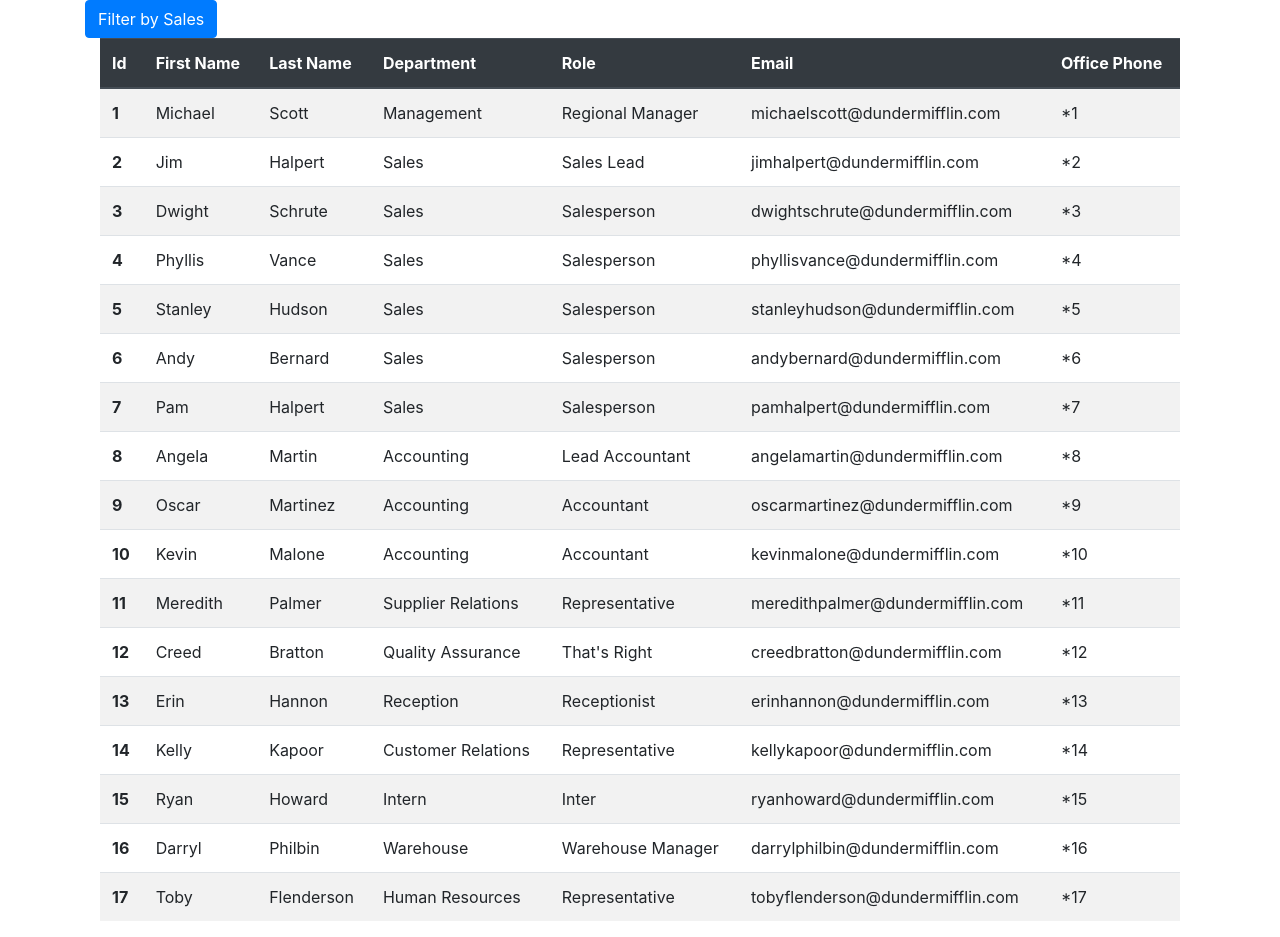
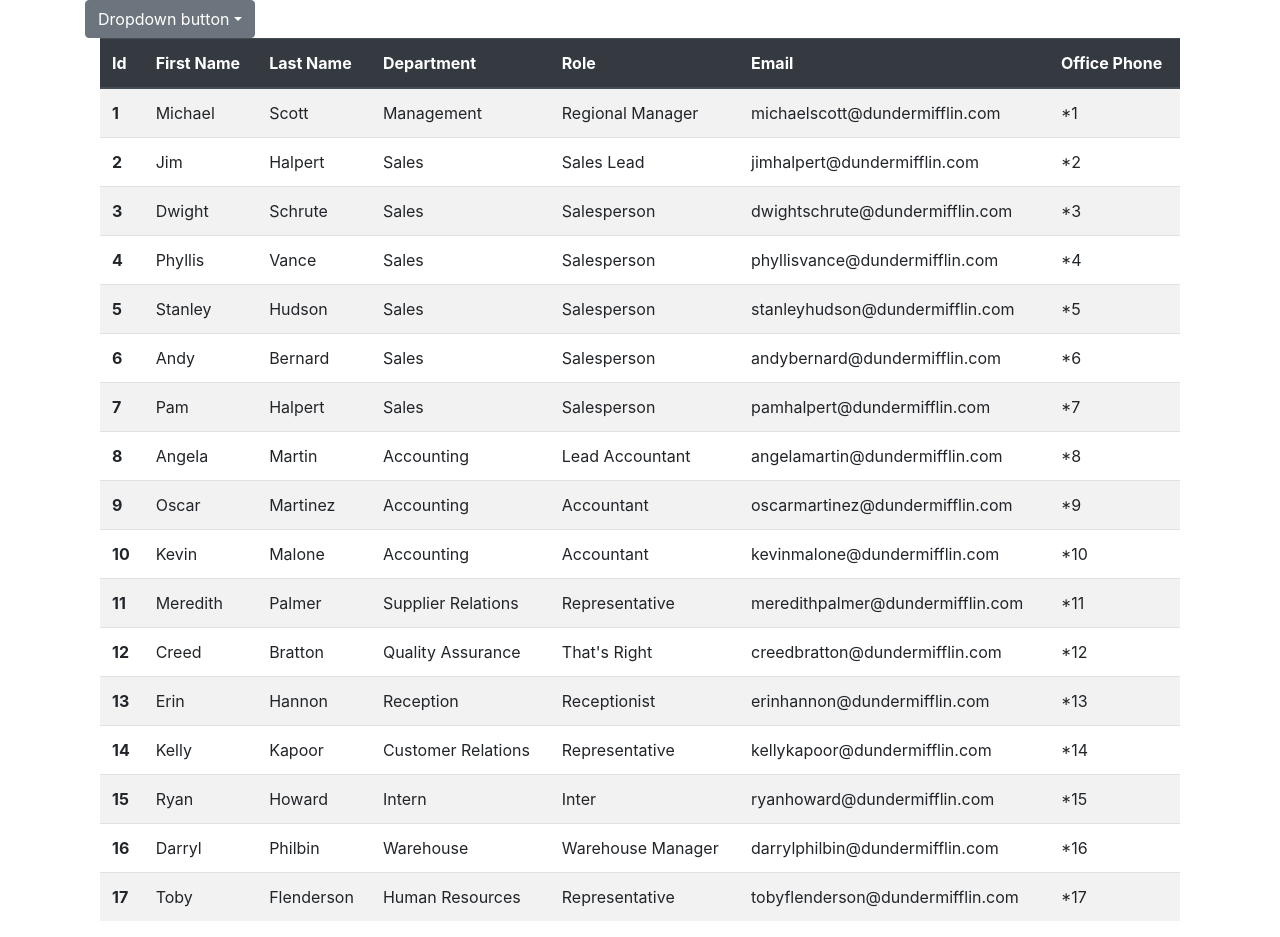
Before and after one commit to dmabell693/React-Employee-Directory, a React (Create React App) app: page / in a window 1280 px wide. Built offline with nearby package versions, Linux system fonts and the light colour scheme.

Commit message:
added jQuery to index.html to make Bootstrap fully functional. dropdown button now holds click events to filter by multiple categories and reset form

```diff
--- a/public/index.html
+++ b/public/index.html
@@ -1,14 +1,12 @@
 <!DOCTYPE html>
 <html lang="en">
+
 <head>
   <meta charset="utf-8" />
   <link rel="icon" href="%PUBLIC_URL%/favicon.ico" />
   <meta name="viewport" content="width=device-width, initial-scale=1" />
   <meta name="theme-color" content="#000000" />
-    <meta
-      name="description"
-      content="Web site created using create-react-app"
-    />
+  <meta name="description" content="Web site created using create-react-app" />
   <link rel="apple-touch-icon" href="%PUBLIC_URL%/logo192.png" />
   <!--
       manifest.json provides metadata used when your web app is installed on a
@@ -24,9 +22,11 @@
       work correctly both with client-side routing and a non-root public URL.
       Learn how to configure a non-root public URL by running `npm run build`.
     -->
-    <link rel="stylesheet" href="https://stackpath.bootstrapcdn.com/bootstrap/4.5.0/css/bootstrap.min.css" integrity="sha384-9aIt2nRpC12Uk9gS9baDl411NQApFmC26EwAOH8WgZl5MYYxFfc+NcPb1dKGj7Sk" crossorigin="anonymous">
+  <link rel="stylesheet" href="https://stackpath.bootstrapcdn.com/bootstrap/4.5.0/css/bootstrap.min.css"
+    integrity="sha384-9aIt2nRpC12Uk9gS9baDl411NQApFmC26EwAOH8WgZl5MYYxFfc+NcPb1dKGj7Sk" crossorigin="anonymous">
   <title>React App</title>
 </head>
+
 <body>
   <noscript>You need to enable JavaScript to run this app.</noscript>
   <div id="root"></div>
@@ -40,5 +40,17 @@
       To begin the development, run `npm start` or `yarn start`.
       To create a production bundle, use `npm run build` or `yarn build`.
     -->
+  <script src="https://code.jquery.com/jquery-3.3.1.slim.min.js"
+    integrity="sha384-q8i/X+965DzO0rT7abK41JStQIAqVgRVzpbzo5smXKp4YfRvH+8abtTE1Pi6jizo"
+    crossorigin="anonymous"></script>
+
+  <script src="https://cdnjs.cloudflare.com/ajax/libs/popper.js/1.14.0/umd/popper.min.js"
+    integrity="sha384-cs/chFZiN24E4KMATLdqdvsezGxaGsi4hLGOzlXwp5UZB1LY//20VyM2taTB4QvJ"
+    crossorigin="anonymous"></script>
+
+  <script src="https://stackpath.bootstrapcdn.com/bootstrap/4.1.0/js/bootstrap.min.js"
+    integrity="sha384-uefMccjFJAIv6A+rW+L4AHf99KvxDjWSu1z9VI8SKNVmz4sk7buKt/6v9KI65qnm"
+    crossorigin="anonymous"></script>
 </body>
+
 </html>
--- a/src/App.js
+++ b/src/App.js
@@ -7,23 +7,42 @@
 import employees from "./employees.json";
 import './App.css';
 
+
+const defaultState = {
+  employees: employees
+}
+
 class App extends React.Component {
 
-  state = {
-    employees: employees
+  state = defaultState;
+
+  // defaultState = {employees};
+
+  resetForm = () => {
+    this.setState(defaultState);
   }
 
+  // filterDepartment = department => {
+  //   let deptArr = this.state.employees.filter(employee => employee.department === department);
+  //   this.setState({employees: deptArr});
+  // }
   filterSales = () => {
     let salesArr = this.state.employees.filter(employee => employee.department === "Sales");
     this.setState({employees: salesArr});
   }
 
+  filterRepresentative = () => {
+    let repArr = this.state.employees.filter(employee => employee.role === "Representative");
+    this.setState({employees: repArr});
+  }
 
   render() {
     return (
       <Wrapper
+      // filterDepartment={() => this.filterDepartment(this.props.criteria)}
       filterSales={() => this.filterSales()}
-
+      filterRepresentative={() => this.filterRepresentative()}
+      resetForm={() => this.resetForm()}
       >
         <Table>
           <TableHead />
--- a/src/components/Wrapper/index.js
+++ b/src/components/Wrapper/index.js
@@ -5,9 +5,26 @@
     return (
         <div className="container">
 
-            <button className="btn btn-primary" onClick={props.filterSales}>
+            {/* <button className="btn btn-primary" onClick={props.filterDepartment} datatype={props.criteria} >
+                Filter by Department
+            </button> */}
+            {/* <button className="btn btn-primary" onClick={props.filterSales}>
                 Filter by Sales
             </button>
+            <button className="btn btn-primary" onClick={props.filterRepresentative}>
+                Filter by Representative
+            </button> */}
+
+            <div className="dropdown">
+                <button className="btn btn-secondary dropdown-toggle" type="button" id="dropdownMenuButton" data-toggle="dropdown" aria-haspopup="true" aria-expanded="false">
+                    Dropdown button
+                </button>
+                <div className="dropdown-menu" aria-labelledby="dropdownMenuButton">
+                    <button className="dropdown-item" onClick={props.filterSales}>Filter by Sales</button>
+                    <button className="dropdown-item" onClick={props.filterRepresentative}>Filter by Representative</button>
+                    <button className="dropdown-item" onClick={props.resetForm}>Reset Form</button>
+                </div>
+            </div>
 
             <div>
                 {props.children}
```
Lines whose indentation alone changed are shown as unchanged.
